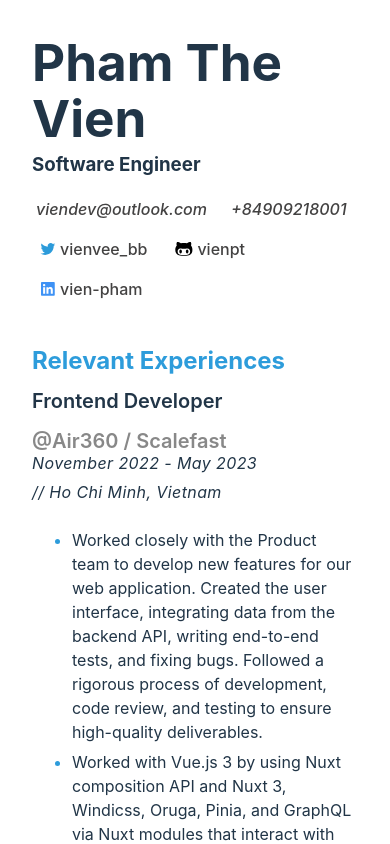
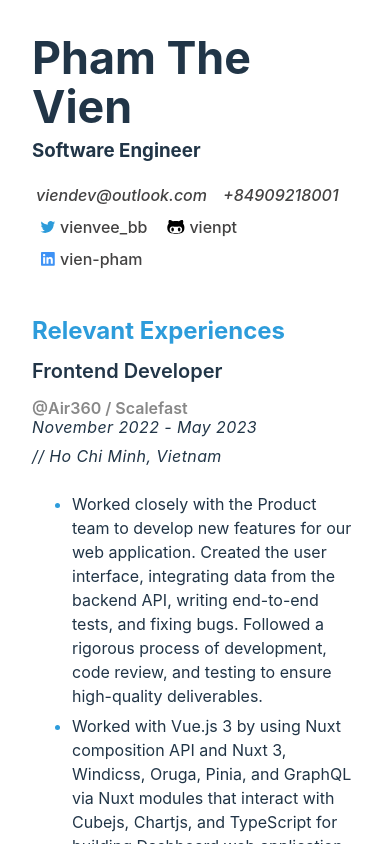
Before and after one commit to vienpt/vienpham-cv, a React (Vite) app: page / in a window 390 px wide. Shown: the top 844 px of the page. Built offline with nearby package versions, Linux system fonts and the light colour scheme.

Commit message:
fix: update h1, company font-size

```diff
--- a/src/App.css
+++ b/src/App.css
@@ -92,7 +92,7 @@
   .cv-info__introduce {
     display: flex;
     flex-flow: wrap;
-    gap: 16px;
+    gap: 8px;
     margin-top: 1rem;
   }
   .cv-journey {
@@ -102,4 +102,7 @@
   .cv-journey__skill-edu-interest div {
     padding: 0;
   }
+  .cv-journey__experience-company {
+    font-size: 1em;
+  }
 }
--- a/src/index.css
+++ b/src/index.css
@@ -95,3 +95,9 @@ button:focus-visible {
     color: #1a1a1a;
   }
 }
+
+@media (max-width: 760px) {
+  h1 {
+    font-size: 2.8em;
+  }
+}
```
